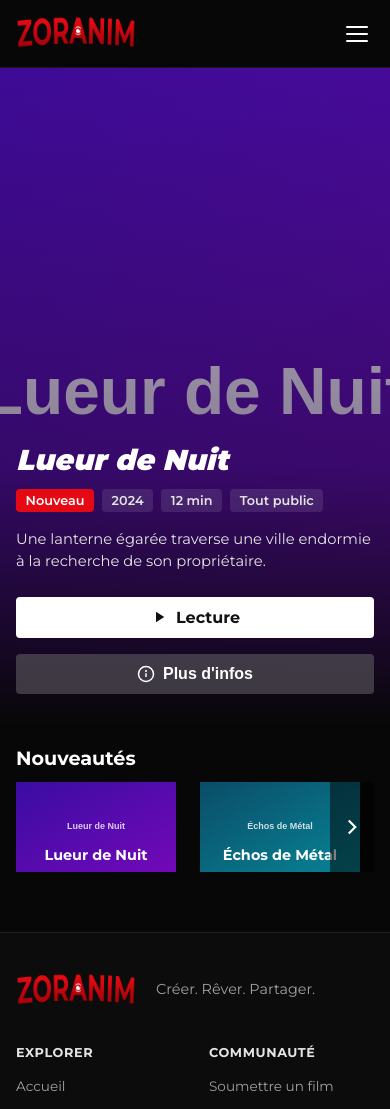
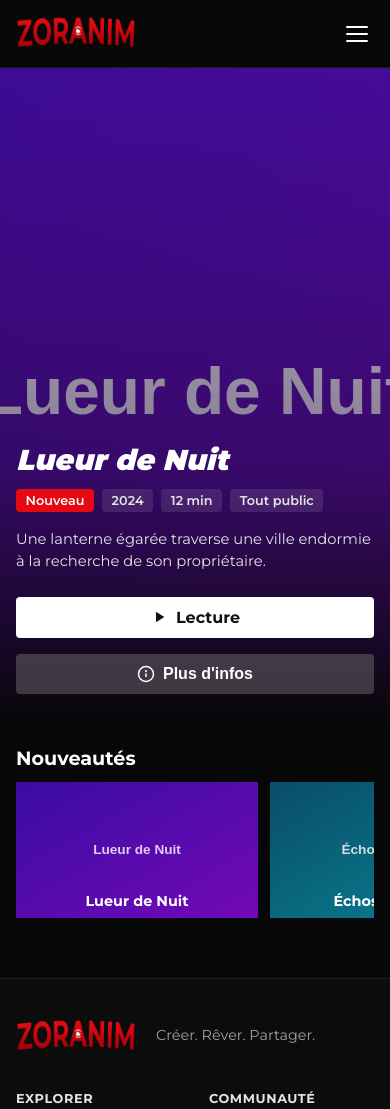
Before and after one commit to b-alvd/ZorAnim, a Next.js app: page / in a window 390 px wide. Shown: the top 1109 px of the page. Built offline with nearby package versions, Linux system fonts and the light colour scheme.

Commit message:
Remove carousel arrows on mobile, rely on native swipe with scroll-snap

```diff
--- a/src/components/Row/Row.module.css
+++ b/src/components/Row/Row.module.css
@@ -32,12 +32,6 @@
   flex: 0 0 var(--card-width);
 }
 
-@media (max-width: 720px) {
-  .slot {
-    flex: 0 0 160px;
-  }
-}
-
 .arrow {
   position: absolute;
   top: 0;
@@ -64,3 +58,19 @@
 .right {
   right: 0;
 }
+
+@media (max-width: 720px) {
+  .track {
+    gap: 0.75rem;
+    scroll-snap-type: x mandatory;
+  }
+
+  .slot {
+    flex: 0 0 62vw;
+    scroll-snap-align: start;
+  }
+
+  .arrow {
+    display: none;
+  }
+}
--- a/src/components/Row/Row.tsx
+++ b/src/components/Row/Row.tsx
@@ -15,6 +15,7 @@ export default function Row({
   cardWidth?: number;
 }) {
   const trackRef = useRef<HTMLDivElement>(null);
+  const indexRef = useRef(0);
   const [atStart, setAtStart] = useState(true);
   const [atEnd, setAtEnd] = useState(false);
 
@@ -23,6 +24,12 @@ export default function Row({
     if (!el) return;
     setAtStart(el.scrollLeft <= 0);
     setAtEnd(el.scrollLeft + el.clientWidth >= el.scrollWidth - 1);
+    const firstSlot = el.firstElementChild as HTMLElement | null;
+    if (firstSlot) {
+      const gap = parseFloat(getComputedStyle(el).columnGap || "0");
+      const step = firstSlot.getBoundingClientRect().width + gap;
+      if (step > 0) indexRef.current = Math.round(el.scrollLeft / step);
+    }
   };
 
   useEffect(() => {
@@ -44,7 +51,11 @@ export default function Row({
     if (!firstSlot) return;
     const gap = parseFloat(getComputedStyle(el).columnGap || "0");
     const step = firstSlot.getBoundingClientRect().width + gap;
-    el.scrollBy({ left: dir * step, behavior: "smooth" });
+    const maxIndex = films.length - 1;
+    const nextIndex = Math.min(Math.max(indexRef.current + dir, 0), maxIndex);
+    indexRef.current = nextIndex;
+    const maxScroll = el.scrollWidth - el.clientWidth;
+    el.scrollTo({ left: Math.min(nextIndex * step, maxScroll), behavior: "smooth" });
   };
 
   return (
```
